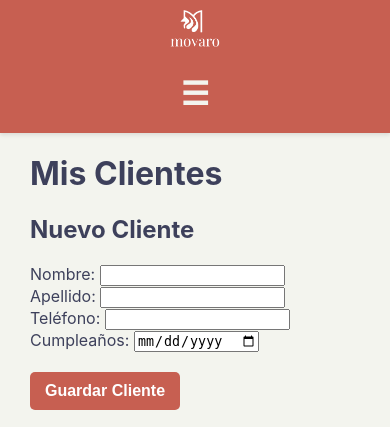
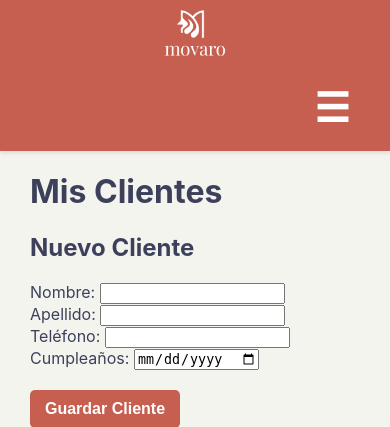
Before and after one commit to SrOtrebor/movaro-app, a Flask app: page /clientes in a window 390 px wide. Shown: the top 427 px of the page. Run offline with Flask 3, Linux system fonts and the light colour scheme; a user stored in the database is signed in; data comes from the database, SQL or seed files in the repository.

Commit message:
Ajustes de diseño responsive para logo y menú

```diff
--- a/static/style.css
+++ b/static/style.css
@@ -180,24 +180,41 @@ hr { border: none; border-top: 1px solid var(--color-borde-suave); margin: 25px
 @media (max-width: 900px) {
 .navbar {
 flex-wrap: wrap;
-        justify-content: space-between;
+justify-content: space-between; /* Logo a la izquierda, hamburguesa a la derecha /
+align-items: center; / Centrar verticalmente logo y hamburguesa /
+padding: 10px 20px; / Añadir un poco de espacio a los lados */
+}
+.hamburger {
+    display: block;
+    color: var(--color-blanco); /* Asegurarse que el icono se vea */
+    font-size: 2.5em; /* Hacer el icono más grande */
+    padding: 10px; /* Darle espacio para tocar */
+    margin-left: auto; /* Empujarlo a la derecha */
+}
+
+.brand {
+    order: 1; /* Poner el logo primero en el orden visual */
 }
 
 .hamburger {
-        display: block; /* Mostramos el botón hamburguesa en móviles */
+    order: 2; /* Poner el botón hamburguesa segundo */
+}
+
+.brand img {
+    height: 50px; /* Hacer el logo más grande */
 }
 
 .nav-links {
-        display: none; /* Ocultamos los enlaces por defecto en móviles */
+    display: none;
     flex-direction: column;
     width: 100%;
     text-align: center;
     gap: 15px;
-        padding-top: 20px;
-        padding-bottom: 10px;
+    padding: 20px 0;
+    order: 3; /* Poner los enlaces debajo del logo y la hamburguesa */
+    background-color: var(--color-primario); /* Fondo para que los enlaces se vean */
 }
 
-    /* Esta clase se agregará con JavaScript para mostrar el menú */
 .nav-links.active {
     display: flex;
 }
```
Lines whose indentation alone changed are shown as unchanged.
